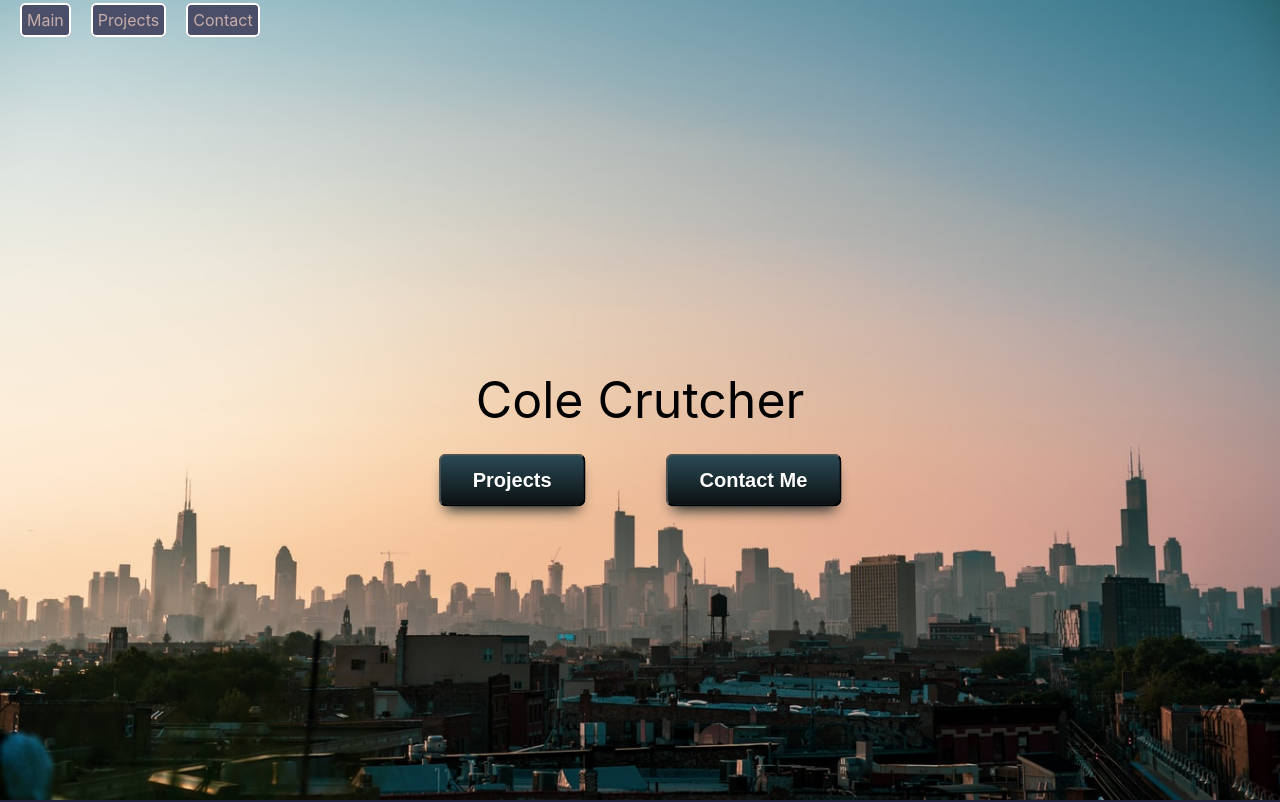
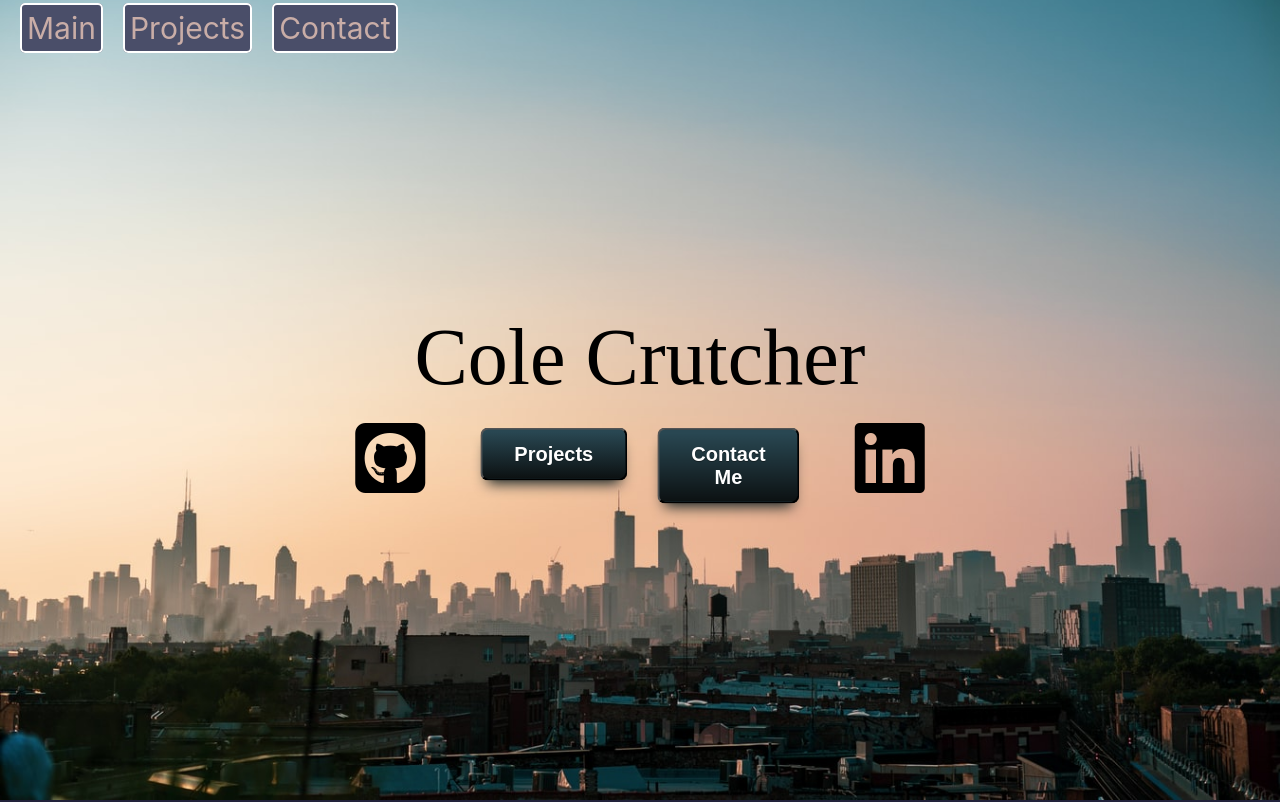
Before and after one commit to ccrutcher/portfolio, a React (Create React App) app: page / in a window 1280 px wide. Shown: the top 802 px of the page. Built offline with nearby package versions, Linux system fonts and the light colour scheme.

Commit message:
Main looking good

```diff
--- a/public/index.html
+++ b/public/index.html
@@ -9,6 +9,10 @@
       name="description"
       content="Web site created using create-react-app"
     />
+    <script
+      src="https://kit.fontawesome.com/765e2f861a.js"
+      crossorigin="anonymous"
+    ></script>
 
     <!--
       manifest.json provides metadata used when your web app is installed on a
--- a/src/App.css
+++ b/src/App.css
@@ -9,6 +9,7 @@
 
 .nav-link {
   background-color: #4a4e69;
+  font-size: 30px;
   margin: 10px;
   padding: 5px;
   border: 2px solid white;
--- a/src/sections/Main.css
+++ b/src/sections/Main.css
@@ -6,7 +6,30 @@
   background-position-y: bottom;
 }
 
+.fa-github-square {
+  color: black;
+}
+
+.fa-linkedin {
+  color: black;
+}
+
 .main-content {
+  display: flex;
+  justify-content: center;
+  margin-top: 15px;
+  margin-bottom: 15px;
+}
+
+.my-name {
+  width: fit-content;
+  font-family: Bookman;
+  font-size: 80px;
+}
+
+.main-container {
+  display: flex;
+  flex-direction: column;
   position: absolute;
   margin: 0;
   top: 50%;
@@ -15,19 +38,18 @@
 }
 
 .links {
-  position: absolute;
-  margin: 0;
-  top: 60%;
-  left: 50%;
-  transform: translate(-50%, -50%);
+  display: flex;
 }
 
 .link {
-  padding: 40px;
+  margin-left: 15px;
+  margin-right: 15px;
+  margin-top: 10px;
 }
 
-.my-name {
-  font-size: 50px;
+.outside-link {
+  margin-left: 40px;
+  margin-right: 40px;
 }
 
 .main-button {
--- a/src/sections/Main.js
+++ b/src/sections/Main.js
@@ -7,10 +7,19 @@ export class Main extends Component {
   render() {
     return (
       <div className='main-section' id='main'>
+        <div className='main-container'>
           <div className='main-content'>
             <div className='my-name'>Cole Crutcher</div>
           </div>
           <div className='links'>
+            <a
+              className='outside-link'
+              href='http://github.com/ccrutcher'
+              target='_blank'
+              rel='noopener noreferrer'
+            >
+              <i className='fab fa-github-square fa-5x'></i>
+            </a>
             <Link
               className='link'
               activeClass='active'
@@ -21,7 +30,6 @@ export class Main extends Component {
               duration={500}
             >
               <button type='button' className='main-button'>
-              {' '}
                 Projects
               </button>
             </Link>
@@ -38,6 +46,15 @@ export class Main extends Component {
                 Contact Me
               </button>
             </Link>
+            <a
+              className='outside-link'
+              href='http://linkedin.com'
+              target='_blank'
+              rel='noopener noreferrer'
+            >
+              <i className='fab fa-linkedin fa-5x'></i>
+            </a>
+          </div>
         </div>
       </div>
     );
--- a/src/sections/Projects.js
+++ b/src/sections/Projects.js
@@ -8,30 +8,30 @@ export class Project extends Component {
       <div className='project-section' id='projects'>
         <div className='project-container project-container1'>
           <div className='project project1'>
-            <div class='game'>
-              <div class='front'>
+            <div className='game'>
+              <div className='front'>
                 <img
-                  class='thumbnail'
+                  className='thumbnail'
                   src={require('../imgs/photo-1534298261662-f8fdd25317db.jpg')}
                   alt='Gwent'
                 />
-                <h3 class='name'>Project 1</h3>
-                <div class='stats'>
-                  <p class='madewith'>
+                <h3 className='name'>Project 1</h3>
+                <div className='stats'>
+                  <p className='madewith'>
                     Made with: React, JavaScript, HTML, CSS
                   </p>
                 </div>
               </div>
 
-              <div class='back'>
+              <div className='back'>
                 <h3 className='name'>Project 1</h3>
-                <div class='streaming-info'>
-                  <p class='game-stat'>
+                <div className='streaming-info'>
+                  <p className='game-stat'>
                     <button type='button' className='button'>
                       Github
                     </button>
                   </p>
-                  <p class='game-stat'>
+                  <p className='game-stat'>
                     <button type='button' className='button'>
                       Github
                     </button>
@@ -47,7 +47,7 @@ export class Project extends Component {
                   </p>
                 </div>
               </div>
-              <div class='background'></div>
+              <div className='background'></div>
             </div>
           </div>
         </div>
```
Lines whose indentation alone changed are shown as unchanged.
